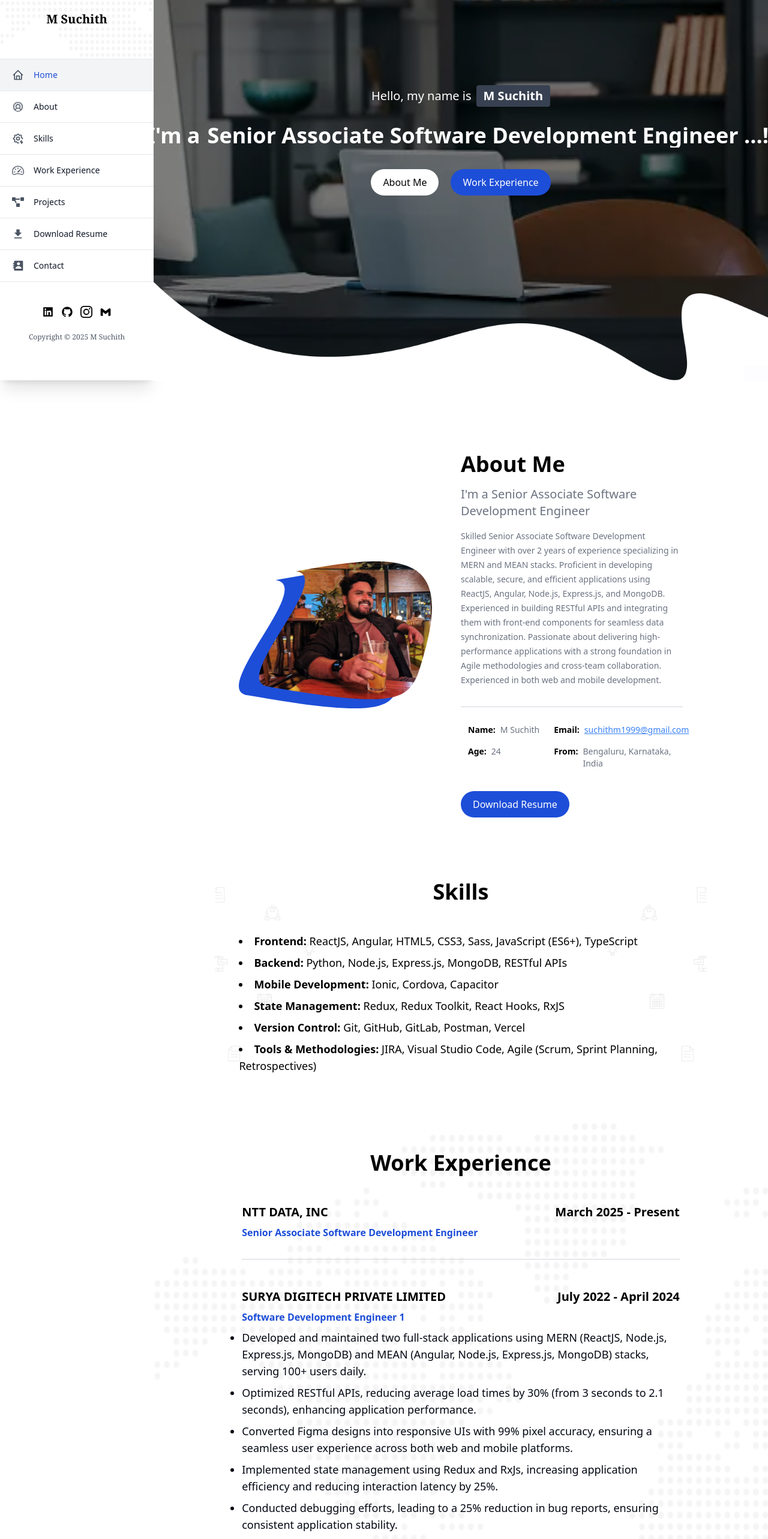
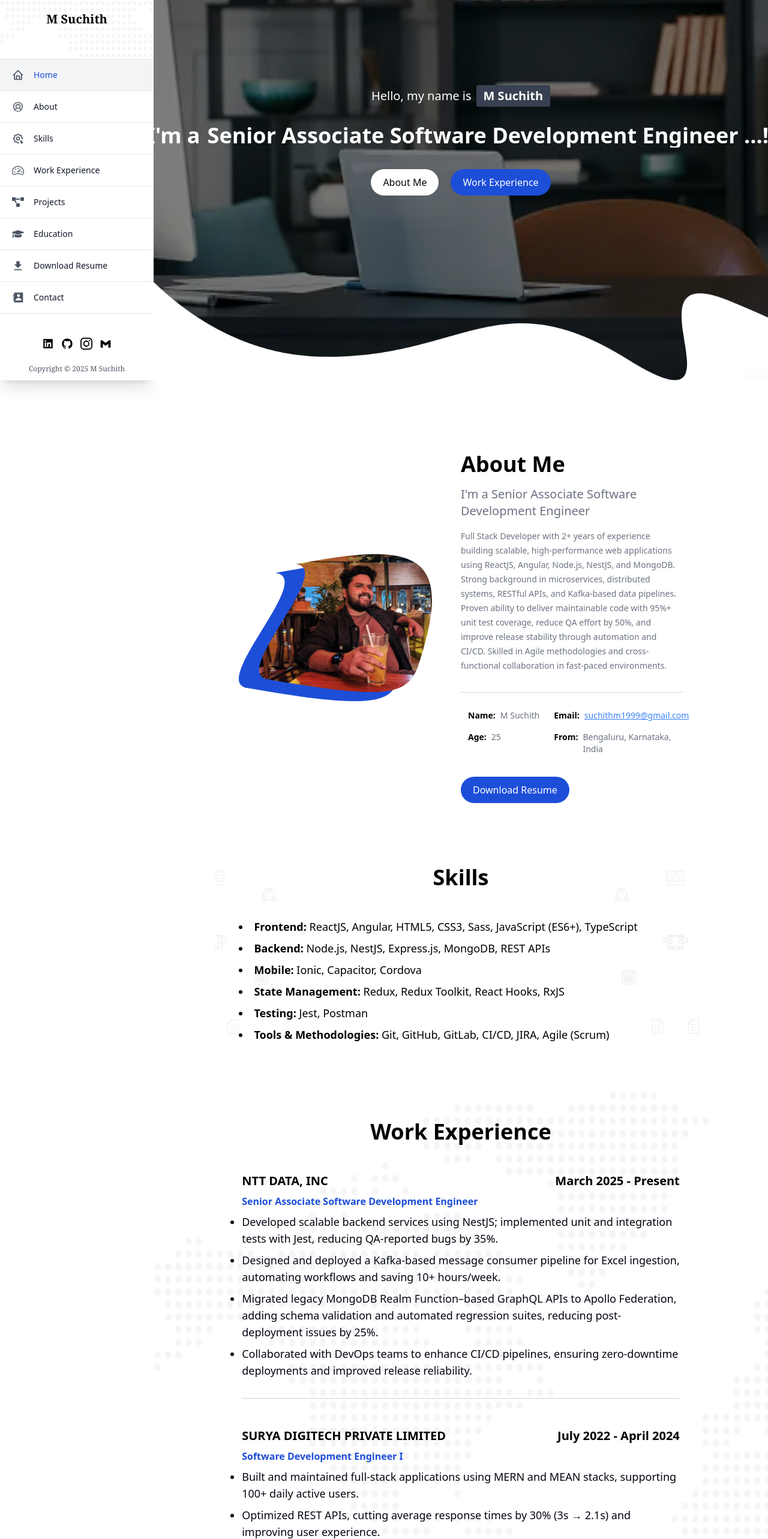
Before and after one commit to suchithm1999/portfolio-react, a React (Vite) app in the folder suchith-m/: page / in a window 1280 px wide. Shown: the part 166-2732 px from the top of the page at 60% size. Built offline with nearby package versions, Linux system fonts and the light colour scheme.

Commit message:
Improvised portfolio

```diff
--- a/suchith-m/src/App.jsx
+++ b/suchith-m/src/App.jsx
@@ -7,6 +7,7 @@ import Home from "./components/Home";
 import Projects from "./components/Projects";
 import Sidebar from "./components/Sidebar";
 import Skills from "./components/Skills";
+import Education from "./components/Education";
 
 function App() {
   return (
@@ -47,6 +48,9 @@ function App() {
           <Projects />
         </div>
         <div className="relative">
+          <Education />
+        </div>
+        <div className="relative">
           <Contact />
         </div>
         <div className="relative">
--- a/suchith-m/src/components/AboutMe.jsx
+++ b/suchith-m/src/components/AboutMe.jsx
@@ -29,11 +29,7 @@ function AboutMe() {
             About Me
           </span>
           <span className="text-xl font-medium text-gray-500 max-sm:text-sm">{`I'm a Senior Associate Software Development Engineer`}</span>
-          <span className="text-sm font-normal text-gray-500 max-lg:text-gray-700 leading-6 max-sm:text-xs max-lg:text-justify">{`Skilled Senior Associate Software Development Engineer with over 2 years of experience specializing in MERN and MEAN
-stacks. Proficient in developing scalable, secure, and efficient applications using ReactJS, Angular, Node.js, Express.js,
-and MongoDB. Experienced in building RESTful APIs and integrating them with front-end components for seamless data
-synchronization. Passionate about delivering high-performance applications with a strong foundation in Agile
-methodologies and cross-team collaboration. Experienced in both web and mobile development.`}</span>
+          <span className="text-sm font-normal text-gray-500 max-lg:text-gray-700 leading-6 max-sm:text-xs max-lg:text-justify">{`Full Stack Developer with 2+ years of experience building scalable, high-performance web applications using ReactJS, Angular, Node.js, NestJS, and MongoDB. Strong background in microservices, distributed systems, RESTful APIs, and Kafka-based data pipelines. Proven ability to deliver maintainable code with 95%+ unit test coverage, reduce QA effort by 50%, and improve release stability through automation and CI/CD. Skilled in Agile methodologies and cross-functional collaboration in fast-paced environments.`}</span>
           <div className="border border-b-gray-300 p-2 border-x-0 border-t-0"></div>
           <div className="flex justify-between">
             <div className="text-sm flex flex-col m-3 max-lg:mx-0 gap-4 max-sm:text-xs max-lg:gap-2">
@@ -45,7 +41,7 @@ methodologies and cross-team collaboration. Experienced in both web and mobile d
               </div>
               <div className="flex gap-2">
                 <span className="font-semibold">Age:</span>
-                <span className="text-gray-500 font-medium">24</span>
+                <span className="text-gray-500 font-medium">25</span>
               </div>
             </div>
             <div className="text-sm flex flex-col m-3 max-lg:mx-0 gap-4 max-sm:text-xs max-lg:gap-2">
--- /dev/null
+++ b/suchith-m/src/components/Education.jsx
@@ -0,0 +1,30 @@
+function Education() {
+    return (
+        <>
+            <div
+                id="education"
+                className="h-full w-full flex flex-col bg-map-image bg-no-repeat bg-cover items-center p-14 pt-12 m-8 mx-auto max-lg:p-0 "
+            >
+                <span className="text-4xl max-lg:text-2xl font-bold max-sm:text-xl">
+                    Education
+                </span>
+                <div className="w-4/5">
+                    <div className="flex flex-col gap-2 items-center justify-between mt-12 max-lg:mt-5">
+                        <div className="flex justify-between w-full font-semibold text-xl max-lg:text-sm max-lg:flex-col">
+                            <span className="">New Horizon College of Engineering, Bengaluru</span>
+                            <span>2018 - 2022</span>
+                        </div>
+                        <span className="w-full text-blue-700 font-semibold text-base max-lg:text-xs">
+                            Bachelor of Engineering in Electronics and Communication Engineering
+                        </span>
+                        <span className="w-full text-gray-950 font-medium text-base max-lg:text-xs mt-2">
+                            GPA: 9.17
+                        </span>
+                    </div>
+                </div>
+            </div>
+        </>
+    );
+}
+
+export default Education;
--- a/suchith-m/src/components/Experience.jsx
+++ b/suchith-m/src/components/Experience.jsx
@@ -17,6 +17,25 @@ function Experience() {
             <span className="w-full text-blue-700 font-semibold text-base max-lg:text-xs">
               Senior Associate Software Development Engineer
             </span>
+            <div className="w-full">
+              <ul
+                style={{ listStyleType: "disc" }}
+                className="text-lg font-normal text-gray-950 flex flex-col gap-2 mt-0 max-lg:text-sm max-sm:text-xs"
+              >
+                <li>
+                  {`Developed scalable backend services using NestJS; implemented unit and integration tests with Jest, reducing QA-reported bugs by 35%.`}
+                </li>
+                <li>
+                  {`Designed and deployed a Kafka-based message consumer pipeline for Excel ingestion, automating workflows and saving 10+ hours/week.`}
+                </li>
+                <li>
+                  {`Migrated legacy MongoDB Realm Function–based GraphQL APIs to Apollo Federation, adding schema validation and automated regression suites, reducing post-deployment issues by 25%.`}
+                </li>
+                <li>
+                  {`Collaborated with DevOps teams to enhance CI/CD pipelines, ensuring zero-downtime deployments and improved release reliability.`}
+                </li>
+              </ul>
+            </div>
           </div>
           <div className="border border-b-gray-300 p-2 my-4 border-x-0 border-t-0 max-lg:p-0"></div>
           <div className="flex flex-col gap-2 items-center justify-between mt-12 max-lg:mt-4">
@@ -25,7 +44,7 @@ function Experience() {
               <span>July 2022 - April 2024</span>
             </div>
             <span className="w-full text-blue-700 font-semibold text-base max-lg:text-xs">
-              Software Development Engineer 1
+              Software Development Engineer I
             </span>
             <div className="w-full">
               <ul
@@ -33,28 +52,19 @@ function Experience() {
                 className="text-lg font-normal text-gray-950 flex flex-col gap-2 mt-0 max-lg:text-sm max-sm:text-xs"
               >
                 <li>
-                  {`Developed and maintained two full-stack applications using MERN (ReactJS, Node.js, Express.js,
-MongoDB) and MEAN (Angular, Node.js, Express.js, MongoDB) stacks, serving 100+ users daily.`}
+                  {`Built and maintained full-stack applications using MERN and MEAN stacks, supporting 100+ daily active users.`}
                 </li>
                 <li>
-                  {`Optimized RESTful APIs, reducing average load times by 30% (from 3 seconds to 2.1 seconds), enhancing
-application performance.`}
+                  {`Optimized REST APIs, cutting average response times by 30% (3s → 2.1s) and improving user experience.`}
                 </li>
                 <li>
-                  {`Converted Figma designs into responsive UIs with 99% pixel accuracy, ensuring a seamless user experience
-across both web and mobile platforms.`}
+                  {`Translated Figma designs into responsive UIs with 99% pixel accuracy, enhancing cross-platform consistency.`}
                 </li>
                 <li>
-                  {`Implemented state management using Redux and RxJs, increasing application efficiency and reducing
-interaction latency by 25%.`}
+                  {`Implemented Redux and RxJS state management, reducing UI interaction latency by 25%.`}
                 </li>
                 <li>
-                  {`Conducted debugging efforts, leading to a 25% reduction in bug reports, ensuring consistent application
-stability.`}
-                </li>
-                <li>
-                  {`Deployed both applications to a secure server, ensuring high performance, robust security, and compliance
-with industry standards.`}
+                  {`Deployed frontend applications on secure hosting environments ensuring uptime and compliance.`}
                 </li>
               </ul>
             </div>
@@ -74,16 +84,13 @@ with industry standards.`}
                 className="text-lg font-normal text-gray-950 flex flex-col gap-2 mt-0 max-lg:text-sm max-sm:text-xs"
               >
                 <li>
-                  {`Developed cross-platform mobile applications using Ionic, ensuring seamless functionality on both Android
-and iOS, leading to a 30% reduction in development time compared to separate native builds.`}
+                  {`Built cross-platform mobile applications using Ionic, reducing development time by 30% compared to native builds.`}
                 </li>
                 <li>
-                  {`Implemented and tested APIs for real-time data handling, improving response consistency and reliability,
-resulting in a 40% decrease in latency and a 20% increase in user satisfaction.`}
+                  {`Developed and tested REST APIs for real-time data processing, improving response consistency and reducing latency by 40%.`}
                 </li>
                 <li>
-                  {`Collaborated with senior developers to refine app workflows and enhance user experiences, contributing to
-a 15% improvement in app usability scores and 25% reduction in user-reported issues.`}
+                  {`Enhanced UI/UX workflows in collaboration with senior engineers, improving usability scores by 15% and reducing user-reported issues by 25%.`}
                 </li>
               </ul>
             </div>
--- a/suchith-m/src/components/Projects.jsx
+++ b/suchith-m/src/components/Projects.jsx
@@ -15,53 +15,46 @@ function Projects() {
             </div>
             <ol className="list-none text-lg font-normal list-inside max-lg:text-sm max-lg:flex-col max-sm:text-xs">
               <li>
-                <strong>Objective:</strong> Developed a comprehensive
-                application to streamline monitoring and management of
-                construction site activities, enhancing project tracking,
-                resource allocation, and real-time data reporting.
+                <strong>Technologies:</strong> ReactJS, Redux, Node.js, Express.js, MongoDB
               </li>
               <li className="mt-1">
-                <strong>Key Contributions:</strong>
+                <strong>Responsibilities:</strong>
                 <ul
                   style={{ listStyleType: "disc" }}
                   className="text-lg font-normal text-gray-950 flex flex-col gap-2 mt-0 max-lg:text-sm max-sm:text-xs"
                 >
                   <li>
-                    {`Led front-end development with ReactJS as part of a team of 2 front-end developers, collaborating with 2
-back-end developers to ensure seamless integration with back-end services built in Node.js and Express.js.`}
+                    {`Led frontend development and implemented Redux-based global state management, improving application responsiveness by 25%.`}
                   </li>
                   <li>
-                    {`Designed and implemented MongoDB-based data storage, resulting in a 30% improvement in data retrieval
-speed.`}
-                  </li>
-                  <li>
-                    {`Integrated Redux for state management, optimizing data flow and improving application performance by
-25%.`}
+                    {`Designed optimized MongoDB schemas, achieving 30% faster query performance.`}
                   </li>
                 </ul>
               </li>
             </ol>
             <div className="border border-b-gray-300 p-2 my-1 border-x-0 border-t-0 max-lg:p-0"></div>
             <div className="text-2xl font-semibold mb-1 mt-4 text-left underline max-lg:text-base max-sm:text-sm max-lg:flex-col">
-              Back Office Application for Construction Management
+              BACK OFFICE APPLICATION FOR CONSTRUCTION SITE MANAGEMENT APPLICATION
             </div>
+            <ol className="list-none text-lg font-normal list-inside max-lg:text-sm max-lg:flex-col max-sm:text-xs">
+              <li>
+                <strong>Technologies:</strong> Angular, RxJs, Node.js, Express.js, MongoDB
+              </li>
+              <li className="mt-1">
+                <strong>Responsibilities:</strong>
                 <ul
                   style={{ listStyleType: "disc" }}
                   className="text-lg font-normal text-gray-950 flex flex-col gap-2 mt-0 max-lg:text-sm max-sm:text-xs"
                 >
                   <li>
-                {`Designed and developed a highly responsive, intuitive UI using Angular, improving operational efficiency
-by 20% and streamlining internal processes.`}
+                    {`Developed responsive, scalable UI using Angular, improving operational efficiency by 20%.`}
                   </li>
                   <li>
-                {`Optimized back-end data management with MongoDB, achieving a 25% increase in data synchronization
-speed.`}
-              </li>
-              <li>
-                {`Seamlessly integrated REST APIs, boosting real-time data synchronization performance by 40%, ensuring a
-smoother user experience.`}
+                    {`Integrated RESTful APIs enabling real-time data sync, reducing data fetch times by 40%.`}
                   </li>
                 </ul>
+              </li>
+            </ol>
           </div>
         </div>
       </div>
--- a/suchith-m/src/components/Sidebar.jsx
+++ b/suchith-m/src/components/Sidebar.jsx
@@ -11,7 +11,7 @@ import { BiLogoGmail } from "react-icons/bi";
 import "/src/App.css";
 import { Button } from "react-scroll";
 import { useState } from "react";
-import { FaProjectDiagram } from "react-icons/fa";
+import { FaProjectDiagram, FaGraduationCap } from "react-icons/fa";
 
 function Sidebar() {
   const [activeLink, setActiveLink] = useState(null);
@@ -126,6 +126,18 @@ function Sidebar() {
           <span>Projects</span>
         </Button>
         <Button
+          to="education"
+          spy={true}
+          smooth={true}
+          offset={-50}
+          duration={500}
+          onSetActive={handleSetActive}
+          className={`${activeLink === "education" ? "active" : ""} w-full flex p-4 pl-5 px-8 border-t-0 items-center gap-4 text-sm border text-gray-900 border-x-0 hover:text-blue-700 hover:bg-gray-100 cursor-pointer font-medium`}
+        >
+          <FaGraduationCap className="text-xl text-gray-600 font-extralight" />
+          <span>Education</span>
+        </Button>
+        <Button
           onClick={downloadResume}
           className="flex p-4 pl-5 px-8 w-full border-t-0 items-center gap-4 text-sm border text-gray-900 border-x-0 hover:text-blue-700 hover:bg-gray-100 cursor-pointer font-medium"
         >
--- a/suchith-m/src/components/Skills.jsx
+++ b/suchith-m/src/components/Skills.jsx
@@ -11,27 +11,22 @@ function Skills() {
         <div className="w-full flex flex-col gap-2 text-lg font-normal justify-between mt-12 max-lg:mt-4 max-sm:text-xs max-lg:text-sm max-lg:flex-col">
           <ul className="list-disc list-inside">
             <li>
-              <strong>Frontend:</strong> ReactJS, Angular, HTML5, CSS3, Sass,
-              JavaScript (ES6+), TypeScript
+              <strong>Frontend:</strong> ReactJS, Angular, HTML5, CSS3, Sass, JavaScript (ES6+), TypeScript
             </li>
             <li className="mt-2">
-              <strong>Backend:</strong> Python, Node.js, Express.js, MongoDB,
-              RESTful APIs
+              <strong>Backend:</strong> Node.js, NestJS, Express.js, MongoDB, REST APIs
             </li>
             <li className="mt-2">
-              <strong>Mobile Development:</strong> Ionic, Cordova, Capacitor
+              <strong>Mobile:</strong> Ionic, Capacitor, Cordova
             </li>
             <li className="mt-2">
-              <strong>State Management:</strong> Redux, Redux Toolkit, React
-              Hooks, RxJS
+              <strong>State Management:</strong> Redux, Redux Toolkit, React Hooks, RxJS
             </li>
             <li className="mt-2">
-              <strong>Version Control:</strong> Git, GitHub, GitLab, Postman,
-              Vercel
+              <strong>Testing:</strong> Jest, Postman
             </li>
             <li className="mt-2">
-              <strong>Tools & Methodologies:</strong> JIRA, Visual Studio Code,
-              Agile (Scrum, Sprint Planning, Retrospectives)
+              <strong>Tools & Methodologies:</strong> Git, GitHub, GitLab, CI/CD, JIRA, Agile (Scrum)
             </li>
           </ul>
         </div>
```
Also changed, not shown: 1 other file (tests, documents, lock files or other folders). Lines whose indentation alone changed are shown as unchanged.
